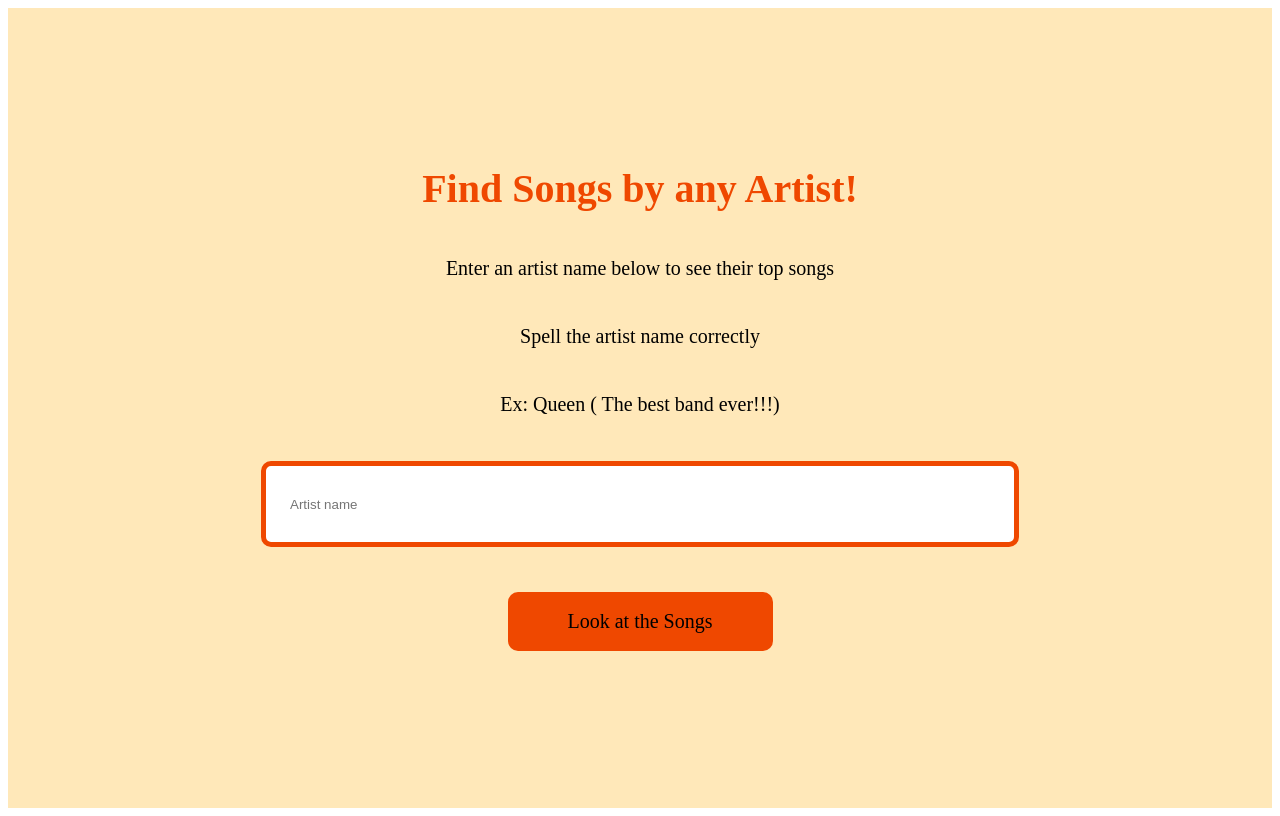
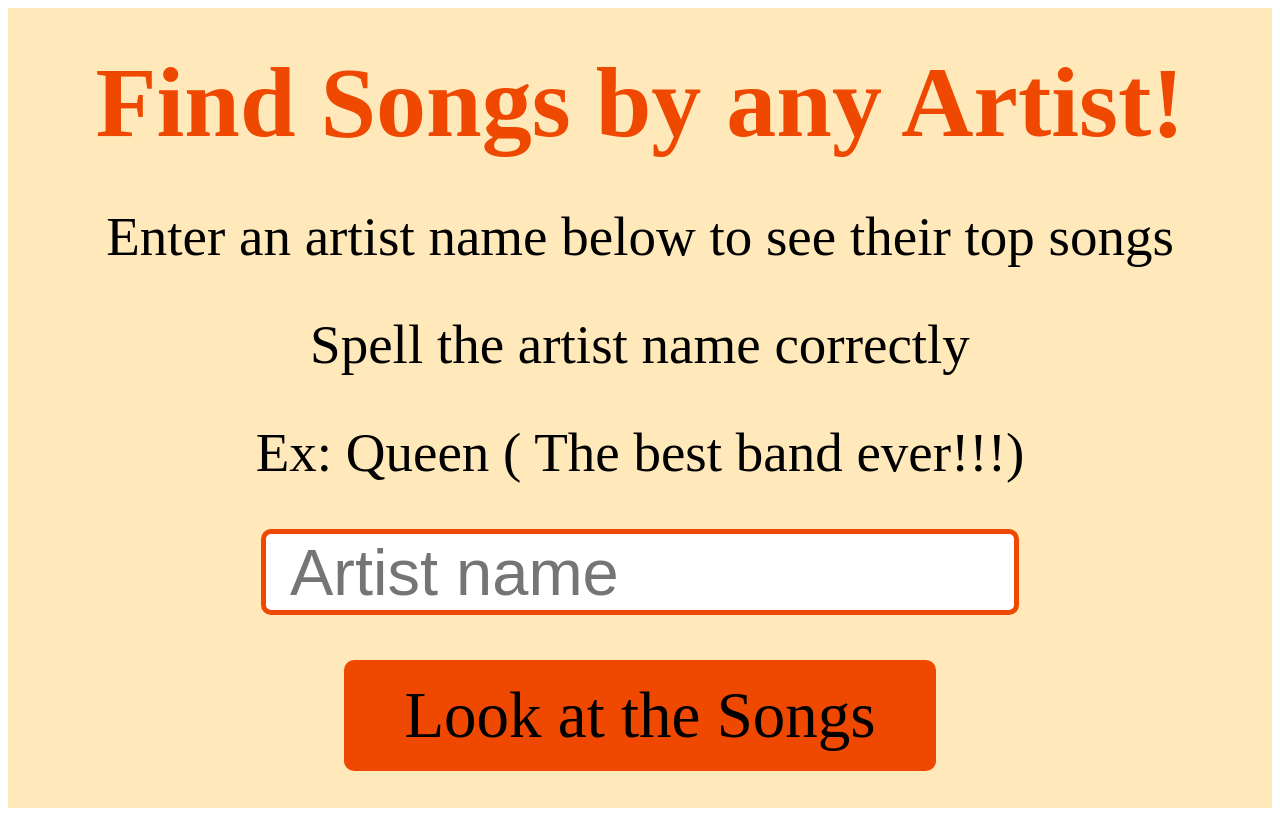
Before and after one commit to RJames34/cs391web2-mp-4, a Next.js app: page / in a window 1280 px wide. Built offline with nearby package versions, Linux system fonts and the light colour scheme.

Commit message:
Update font sizes in styled components
Increased font sizes for various styled components.

```diff
--- a/app/page.tsx
+++ b/app/page.tsx
@@ -13,20 +13,22 @@ const StyledDiv = styled.div`
     justify-content: center;
     height: 100vh;
     gap: 45px;
-    font-size: 20px;
 `;
 
 const StyledH1 = styled.h1`
+    font-size: 100px;
     color: #ef4800;
     margin: 0;
 `;
 
 const StyledP = styled.p`
+    font-size: 55px;
     color: Black;
     margin: 0;
 `;
 
 const StyledInput = styled.input`
+    font-size: 65px;
     color: Black;
     padding: 18px 24px;
     width: 700px;
@@ -36,6 +38,7 @@ const StyledInput = styled.input`
 `;
 
 const StyledLink = styled(Link)`
+    font-size: 65px;
     padding: 18px 60px;
     background: #ef4800;
     color: Black;
```
